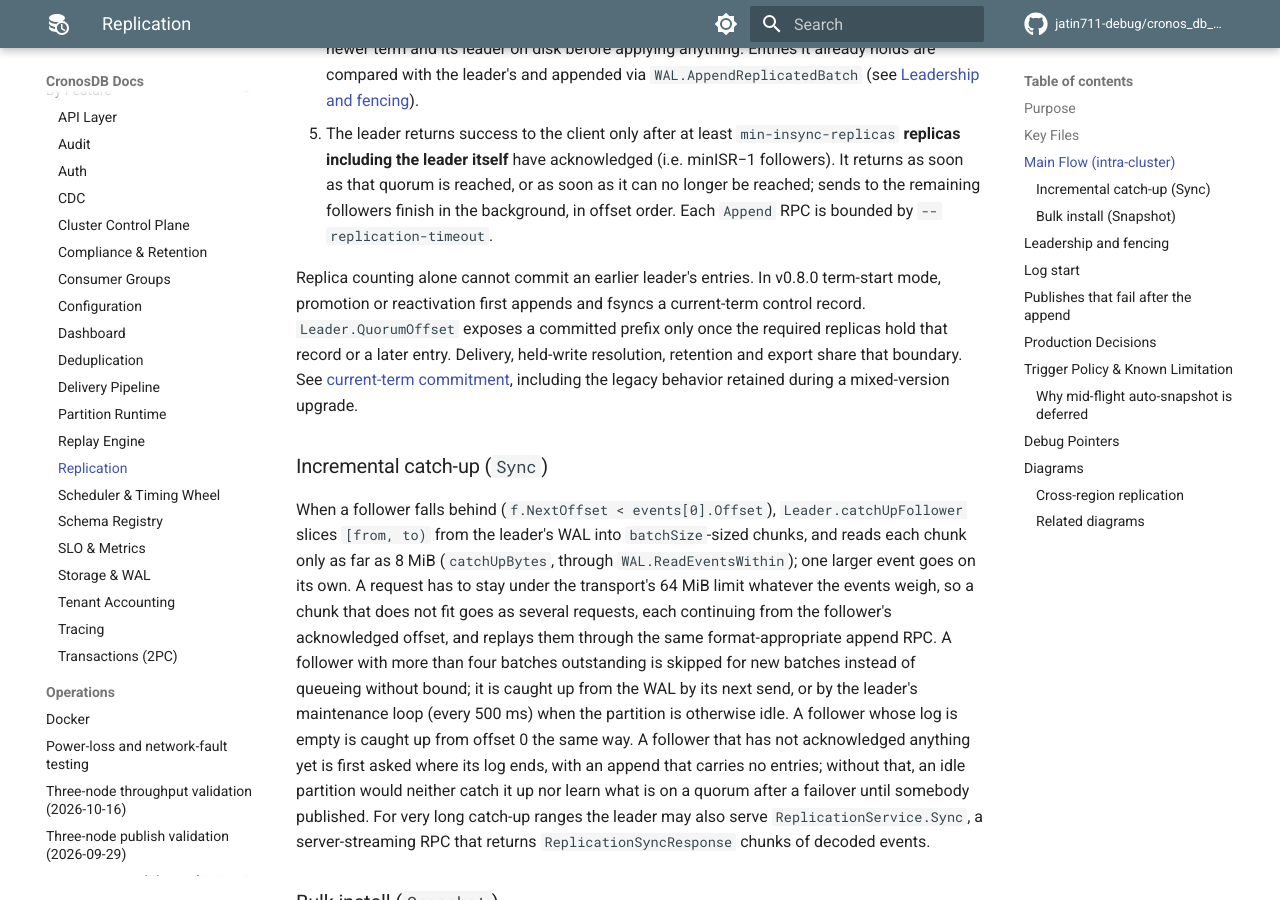
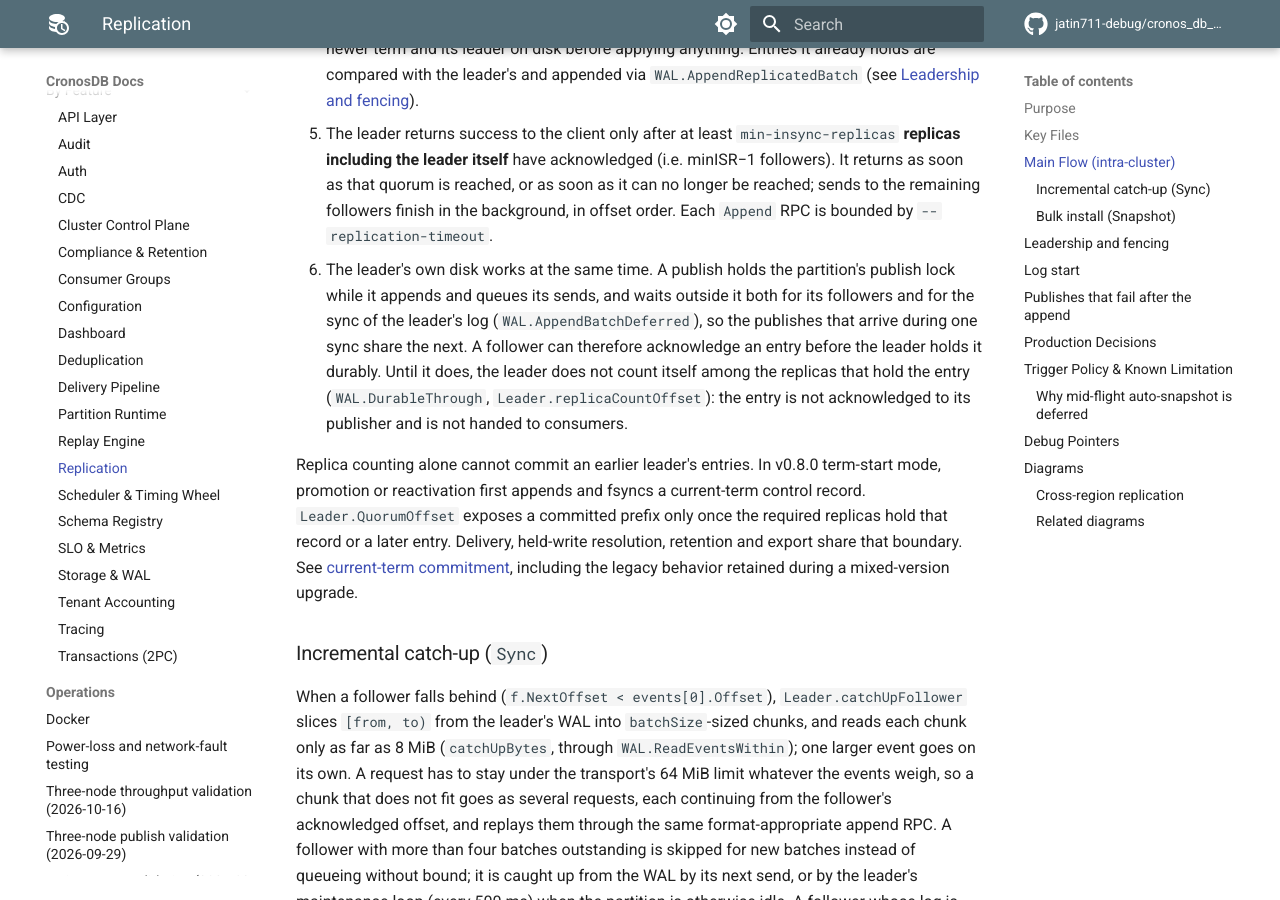
Before and after one commit to jatin711-debug/cronos_db_golang, an MkDocs documentation site: the page built from docs/architecture/features/replication.md, in a window 1280 px wide and 900 px high, scrolled down 1640 px. Built offline with MkDocs 1.6.1 and Material for MkDocs 9.7.7, drawn with Linux system fonts in a browser that asks for light colours; comment, search, counter and statistics services are not loaded; some of the changed text lies outside the part shown.

Commit message:
docs: describe shared syncs, the denser index and when credits come back
every_event on a replicated partition shares syncs as batch does; the
leader sends a publish to its followers while its own sync runs and
counts itself among the replicas only as far as its log is durable; the
index gets an entry at least every 256 KiB; an ack returns its credits
when it is read, and the acks of a partition's streams are recorded
together.

Co-Authored-By: Claude Fable 5.2 <noreply@anthropic.com>

```diff
--- a/docs/architecture/features/replication.md
+++ b/docs/architecture/features/replication.md
@@ -55,6 +55,15 @@ exist:
    quorum is reached, or as soon as it can no longer be reached; sends to
    the remaining followers finish in the background, in offset order.
    Each `Append` RPC is bounded by `--replication-timeout`.
+6. The leader's own disk works at the same time. A publish holds the
+   partition's publish lock while it appends and queues its sends, and waits
+   outside it both for its followers and for the sync of the leader's log
+   (`WAL.AppendBatchDeferred`), so the publishes that arrive during one sync
+   share the next. A follower can therefore acknowledge an entry before the
+   leader holds it durably. Until it does, the leader does not count itself
+   among the replicas that hold the entry (`WAL.DurableThrough`,
+   `Leader.replicaCountOffset`): the entry is not acknowledged to its
+   publisher and is not handed to consumers.
 
 Replica counting alone cannot commit an earlier leader's entries. In v0.8.0
 term-start mode, promotion or reactivation first appends and fsyncs a
@@ -366,7 +375,9 @@ retry is published as new.
   what followers have acknowledged and, in term-start mode, the current-term
   commitment proof (`Leader.QuorumOffset`), not from the
   `InSync` flag; `InSync` feeds only reports (`GetInSyncReplicas`, the
-  leader's stats). A follower of a partition whose log is empty on both sides
+  leader's stats). The leader counts as one of those replicas only as far as
+  its own log is durable, since it sends an entry to its followers before its
+  own sync of it has finished. A follower of a partition whose log is empty on both sides
   counts as in sync, since it holds all of the leader's log
   (`bothEmpty` in `Leader.appendToFollower`). In the `batch` and
   `every_event` fsync modes a follower syncs an append before it
```
Also changed, not shown: docs/CONFIGURATION.md (+2 -2 lines), docs/DEVELOPER_ARCHITECTURE_GUIDE.md (+1 -1 lines), docs/architecture/features/delivery.md (+9 -0 lines), docs/architecture/features/storage.md (+4 -1 lines), docs/system-design/README.md (+1 -1 lines).
